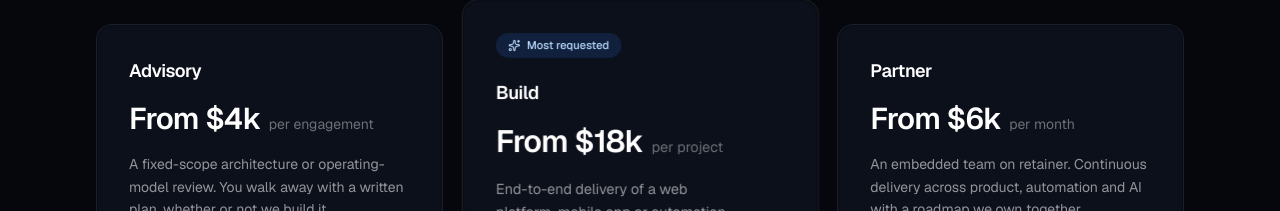
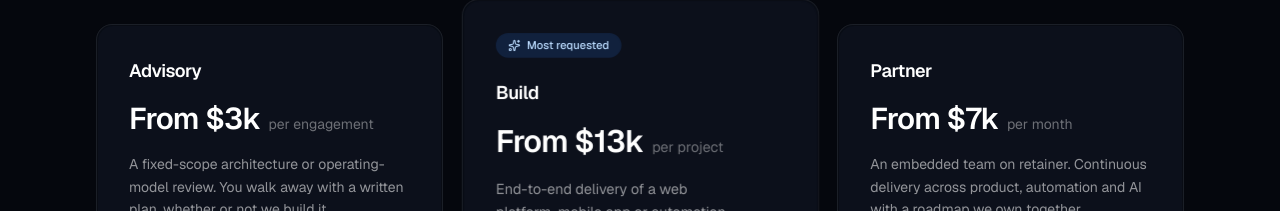
Before and after one commit to jehnsen/thirdloop-website, a Next.js app: page / in a window 1280 px wide. Shown: the part 8696-8907 px from the top of the page. Built offline with nearby package versions, Linux system fonts and the light colour scheme.

Commit message:
updated price range

```diff
--- a/src/components/sections/pricing.tsx
+++ b/src/components/sections/pricing.tsx
@@ -10,7 +10,7 @@ import { cn } from "@/lib/utils";
 const tiers = [
   {
     name: "Advisory",
-    price: "From $4k",
+    price: "From $3k",
     cadence: "per engagement",
     description:
       "A fixed-scope architecture or operating-model review. You walk away with a written plan, whether or not we build it.",
@@ -26,7 +26,7 @@ const tiers = [
   },
   {
     name: "Build",
-    price: "From $18k",
+    price: "From $13k",
     cadence: "per project",
     description:
       "End-to-end delivery of a web platform, mobile app or automation suite — architected, built, deployed and documented.",
@@ -44,7 +44,7 @@ const tiers = [
   },
   {
     name: "Partner",
-    price: "From $6k",
+    price: "From $7k",
     cadence: "per month",
     description:
       "An embedded team on retainer. Continuous delivery across product, automation and AI with a roadmap we own together.",
```
